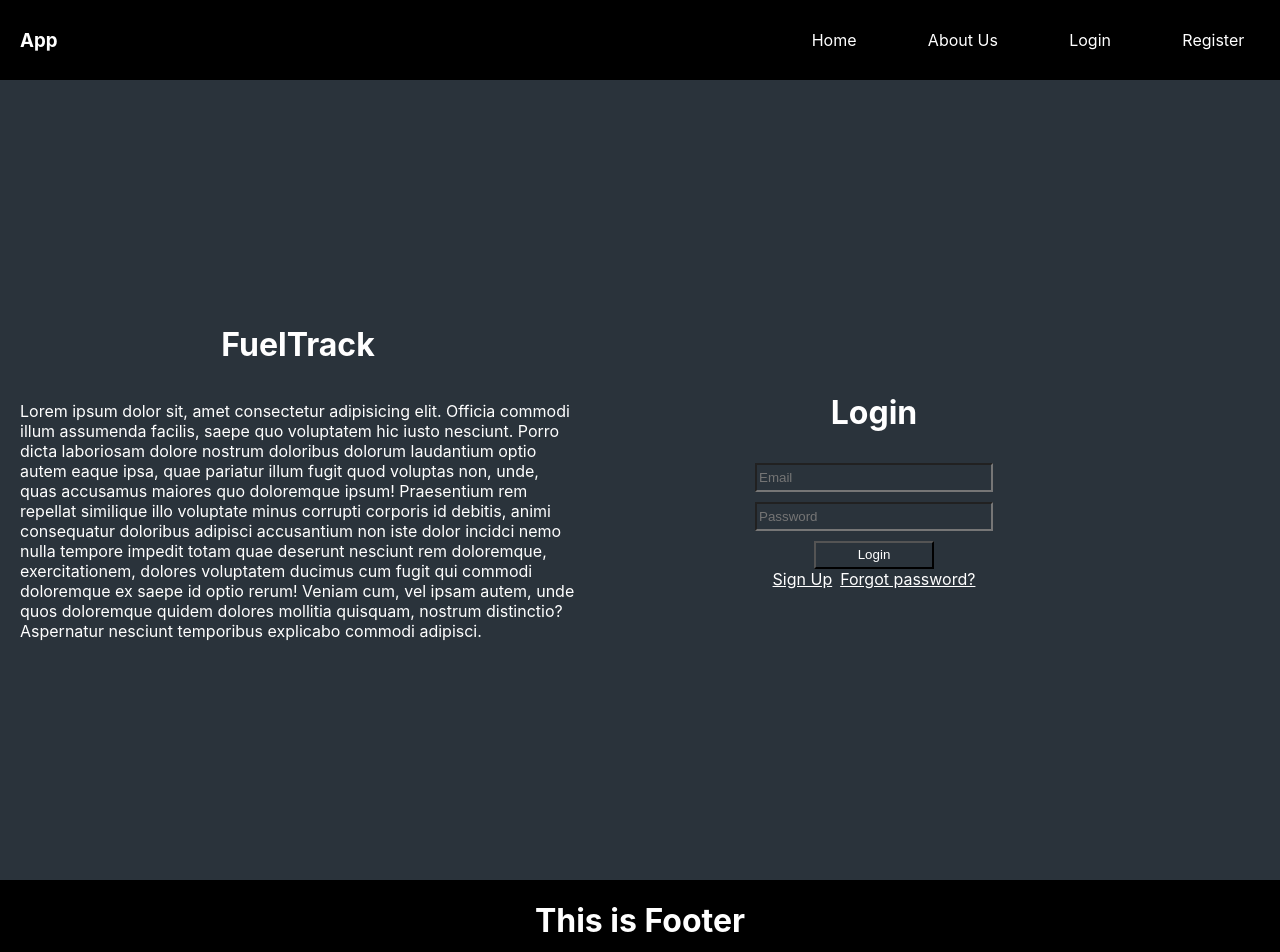
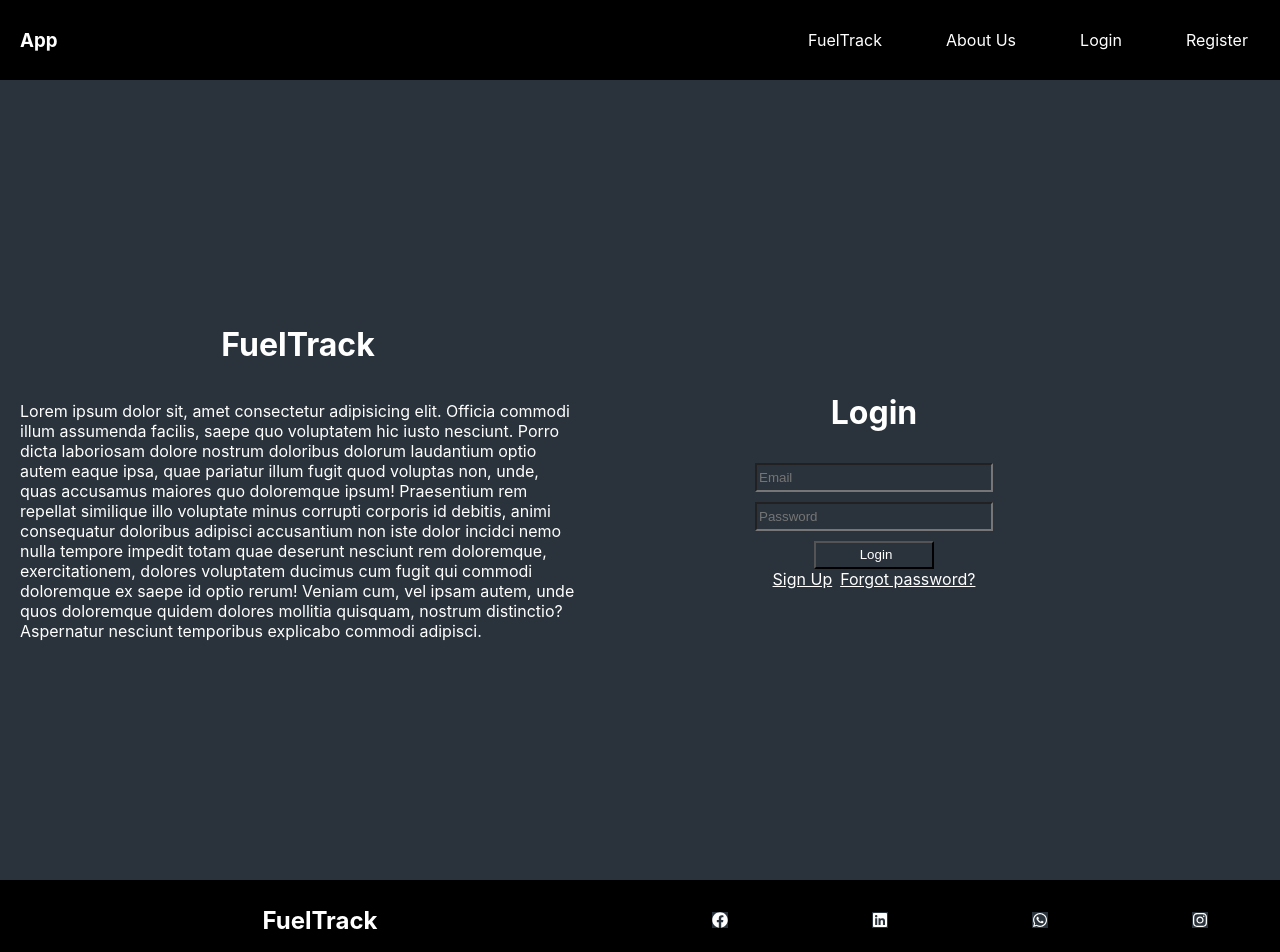
Before and after one commit to Gavh2909/Fuel-Tracking-System-UI, a React (Create React App) app: page / in a window 1280 px wide. Shown: the top 952 px of the page. Built offline with nearby package versions, Linux system fonts and the light colour scheme.

Commit message:
fixed few designings

```diff
--- a/package.json
+++ b/package.json
@@ -7,6 +7,7 @@
     "cra-template": "1.2.0",
     "react": "^18.2.0",
     "react-dom": "^18.2.0",
+    "react-icons": "^5.0.1",
     "react-redux": "^9.0.4",
     "react-router-dom": "^6.20.1",
     "react-scripts": "^5.0.1",
--- a/src/Components/Pages/Footer.js
+++ b/src/Components/Pages/Footer.js
@@ -1,9 +1,16 @@
+import { FaFacebook, FaInstagram, FaLinkedin, FaWhatsapp } from "react-icons/fa";
 import "../Styles/Footer.css";
 
 const Footer = () => {
   return (
     <div className="footer">
-      <h1>This is Footer</h1>
+      <h2>FuelTrack</h2>
+      <div className="social-icons">
+       <FaFacebook/>
+       <FaLinkedin/>
+       <FaWhatsapp/>
+       <FaInstagram/>
+      </div>
     </div>
   );
 };
--- a/src/Components/Pages/Logged/AddEntry.js
+++ b/src/Components/Pages/Logged/AddEntry.js
@@ -1,6 +1,8 @@
 import { useState } from "react";
 import Entries from "./Entries";
 import axios from "axios";
+
+import "./Styles/Entries.css"
 
 const AddEntry = () => {
   const [click, setClick] = useState(false);
@@ -67,7 +69,7 @@ const AddEntry = () => {
             })}
           </select>
           <button onClick={handleSubmit}>ADD</button>
-          <button onClick={() => setClick(true)}>Back to entries</button>
+          <a onClick={() => setClick(true)}>Back to entries</a>
         </div>
       )}
     </div>
--- a/src/Components/Pages/Logged/EditVehicle.js
+++ b/src/Components/Pages/Logged/EditVehicle.js
@@ -2,6 +2,7 @@ import axios from "axios";
 import { useState } from "react";
 import { useSelector } from "react-redux";
 import Vehicles from "./Vehicles";
+import "./Styles/EditVehicle.css"
 
 const EditVehicle = (vcls) => {
   const [click, setClick] = useState(false);
--- a/src/Components/Pages/Logged/LandingPage.js
+++ b/src/Components/Pages/Logged/LandingPage.js
@@ -14,7 +14,7 @@ function LandingPage({ dispatchLoginFailure }) {
   return (
     <div className="landing-page">
     <div className="navbar-log">
-      <a onClick={() => setClick("home1")}>Home</a>
+      <a onClick={() => setClick("home1")}>FuelTrack</a>
       <nav>
         <a onClick={() => setClick("new-veh")}>Vehicles</a>
         <a onClick={() => setClick("new-ent")}>Entries</a>
--- a/src/Components/Pages/Logged/ProfilePage.js
+++ b/src/Components/Pages/Logged/ProfilePage.js
@@ -8,7 +8,9 @@ const ProfilePage = () => {
 
 
   const myDetails=useSelector((state)=>state.auth).userData.userInfo
+  const data = useSelector((state) => state.auth).userData.userInfo;
 
+  console.log(data)
   // service for updating the user details
   const[formData,setFormData]=useState({
     firstName: myDetails.firstName,
--- /dev/null
+++ b/src/Components/Pages/Logged/Styles/EditVehicle.css
@@ -0,0 +1,14 @@
+.edit-vehicle{
+    display: flex;
+    flex-direction: column;
+    align-items: center;
+    justify-content: center;
+    width: 100%;
+}
+.edit-vehicle input, button{
+    width: 200px;
+    outline: none;
+    margin-top: 10px;
+    height: 25px;
+    padding-left: 10px;
+}
--- a/src/Components/Pages/Logged/Styles/Entries.css
+++ b/src/Components/Pages/Logged/Styles/Entries.css
@@ -4,7 +4,6 @@
     flex-direction: column;
     align-items: center;
     height: 80vh;
-
     min-height: 70vh;
     padding-bottom: 20px;
 }
@@ -14,6 +13,8 @@
     border: 2px solid #c27070;
 }
 
+
+
 .entries button{
     height: 33px;
     border-radius: 9px;
@@ -21,3 +22,32 @@
     outline: none;
     border: none;
 }
+
+
+/* New ENtry */
+
+.new-entry{
+    display: flex;
+    flex-direction: column;
+    align-items: center;
+    justify-content: center;
+    width: 100vw;
+    gap: 12px;
+}
+
+.new-entry input, select, button{
+    width: 160px;
+    height: 24px;
+}
+
+.entries h2,.new-entry h1{
+    text-transform: capitalize;
+    background-image: linear-gradient(to right, #dfdfe0, #4d7e2c);
+    -webkit-background-clip: text;
+    background-clip: text;
+    color: transparent;
+    text-shadow: 2px 2px 4px rgba(0, 0, 0, 0.6);
+    font-size: 36px;
+    font-weight: bold;
+    padding: 10px;
+}
--- a/src/Components/Pages/Navbar.js
+++ b/src/Components/Pages/Navbar.js
@@ -7,7 +7,7 @@ const Navbar = () => {
     <div className="nav-home">
       <h3>App</h3>
       <nav>
-        <a href="/">Home</a>
+        <a href="/">FuelTrack</a>
         <a href="/about">About Us</a>
         <a href="/login">Login</a> <a href="/register">Register</a>
       </nav>
--- a/src/Components/Styles/Footer.css
+++ b/src/Components/Styles/Footer.css
@@ -6,6 +6,19 @@
     justify-content: center;
 }
 
-.footer h1 {
+.footer h2 {
+    background-color: transparent;
+    width: 50%;
+    text-align: center;
+}
+
+.footer .social-icons{
+    display: flex;
+    width: 50%;
+    justify-content: space-around;
     background-color: transparent;
 }
+
+.social-icons FaLinkedin{
+    height: 60px;
+}
--- a/src/Components/Styles/LandingPage.css
+++ b/src/Components/Styles/LandingPage.css
@@ -15,3 +15,15 @@
     align-items: center;
     justify-content: space-around;
 }
+
+.landing-page a, nav a{
+    background-color: transparent;
+    cursor: pointer;
+}
+
+.landing-page nav a:hover{
+    color: green;
+    border-bottom: solid #4d3434 2px;
+    cursor: pointer;
+    transition: 0.1s ease-in;
+}
```
Also changed, not shown: 1 other file (tests, documents, lock files or other folders).
